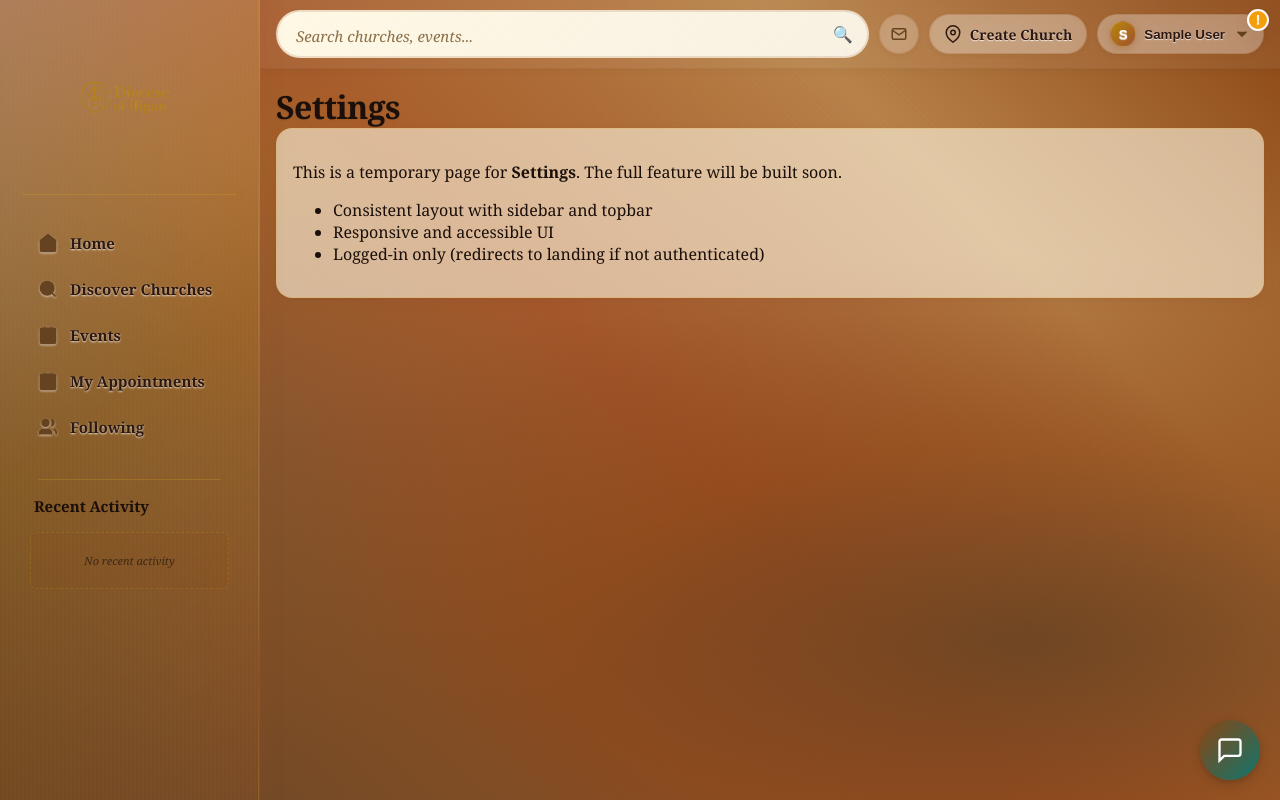
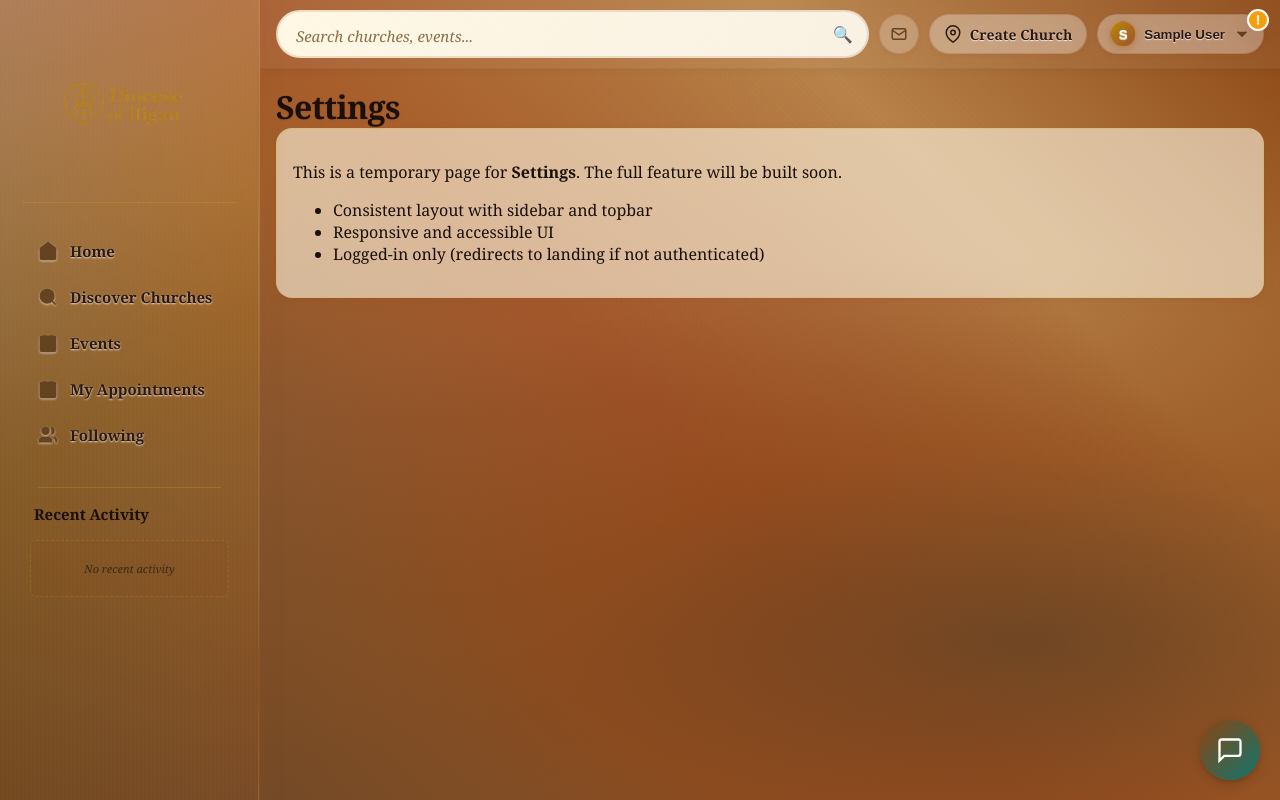
Before and after one commit to marllouie99/DioceseIligan, a Django app: page /app/settings/ in a window 1280 px wide. Run offline with Django 5.2, Linux system fonts and the light colour scheme; the visitor is signed in with stand-in values (Sample User, id 1); data comes from the database, SQL or seed files in the repository; data that the repository does not hold is empty.

Commit message:
Update branding: Replace CC badge with Diocese of Iligan logo
Sidebar changes:
- Set logo to 240px width for maximum visibility
- Container uses min-height: 70px with flex centering
- Reduced padding to 2px for compact appearance
- Logo displays prominently while keeping navigation close

Landing page changes:
- Replaced CC badge with Diocese of Iligan logo (180px width)
- Added Warm Sacred Earth theme variables for consistent styling
- Logo centered in login/register form
- Maintains glassmorphism design with new branding

The Diocese of Iligan logo now appears consistently across the
application, replacing the generic CC badge.

```diff
--- a/templates/landing.html
+++ b/templates/landing.html
@@ -5,6 +5,7 @@
   <meta charset="utf-8">
   <meta name="viewport" content="width=device-width, initial-scale=1" />
   <title>Welcome to ChurchConnect</title>
+  <link rel="stylesheet" href="{% static 'css/variables/warm-sacred-earth-vars.css' %}">
   <link rel="stylesheet" href="{% static 'css/pages/landing.css' %}">
 </head>
 <body>
@@ -86,8 +87,7 @@
       <!-- Right Side - Glassmorphism Form -->
       <div class="card">
       <div class="logo-stack">
-        <div class="logo-glow"></div>
-        <div class="logo-badge">CC</div>
+        <img src="{% static 'images/diocese_of_Iligan.png' %}" alt="Diocese of Iligan" style="width: 180px; height: auto; margin: 0 auto; display: block;">
       </div>
 
       <h1 class="title" id="heading-title">{% if active_tab == 'signup' %}Create your account{% else %}Welcome to ChurchConnect{% endif %}</h1>
--- a/templates/partials/sidebar.html
+++ b/templates/partials/sidebar.html
@@ -1,6 +1,6 @@
 {% load static %}
-<div class="brand" style="justify-content: center; padding: 16px 8px;">
-  <img src="{% static 'images/diocese_of_Iligan.png' %}" alt="Diocese of Iligan" class="brand-logo" style="width: 180px; height: auto; object-fit: contain;">
+<div class="brand" style="justify-content: center; padding: 2px 2px; display: flex; align-items: center; margin-bottom: 12px; min-height: 70px;">
+  <img src="{% static 'images/diocese_of_Iligan.png' %}" alt="Diocese of Iligan" class="brand-logo" style="width: 240px; height: auto; object-fit: contain; display: block; margin: 0 auto;">
 </div>
 <hr/>
 <nav>
```
